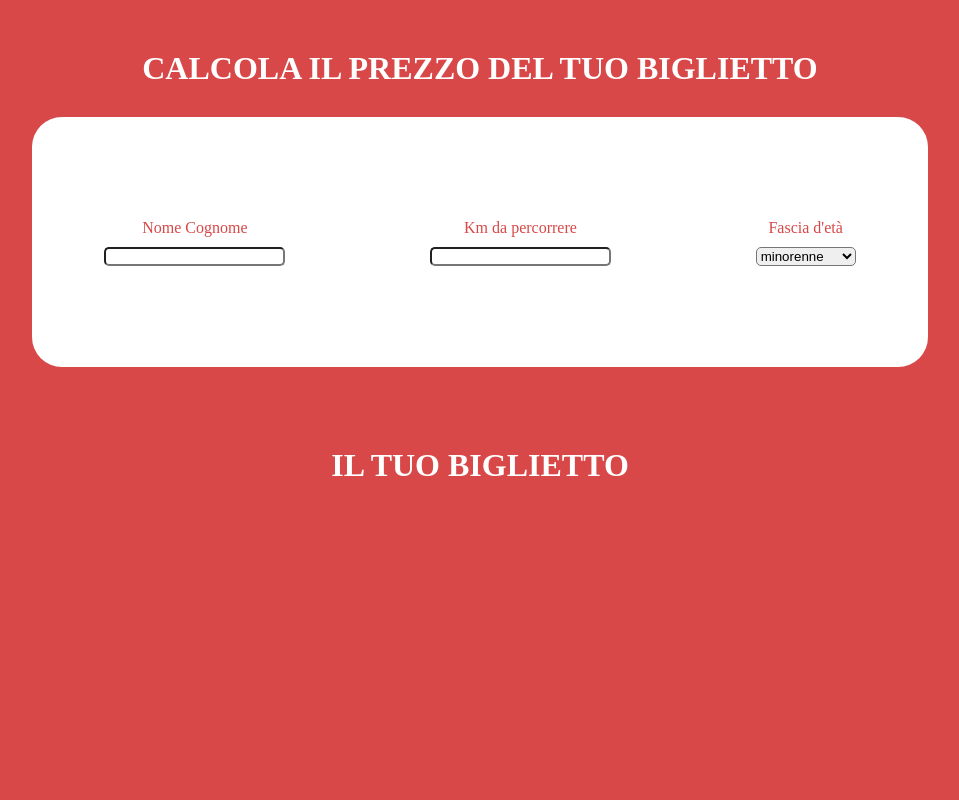
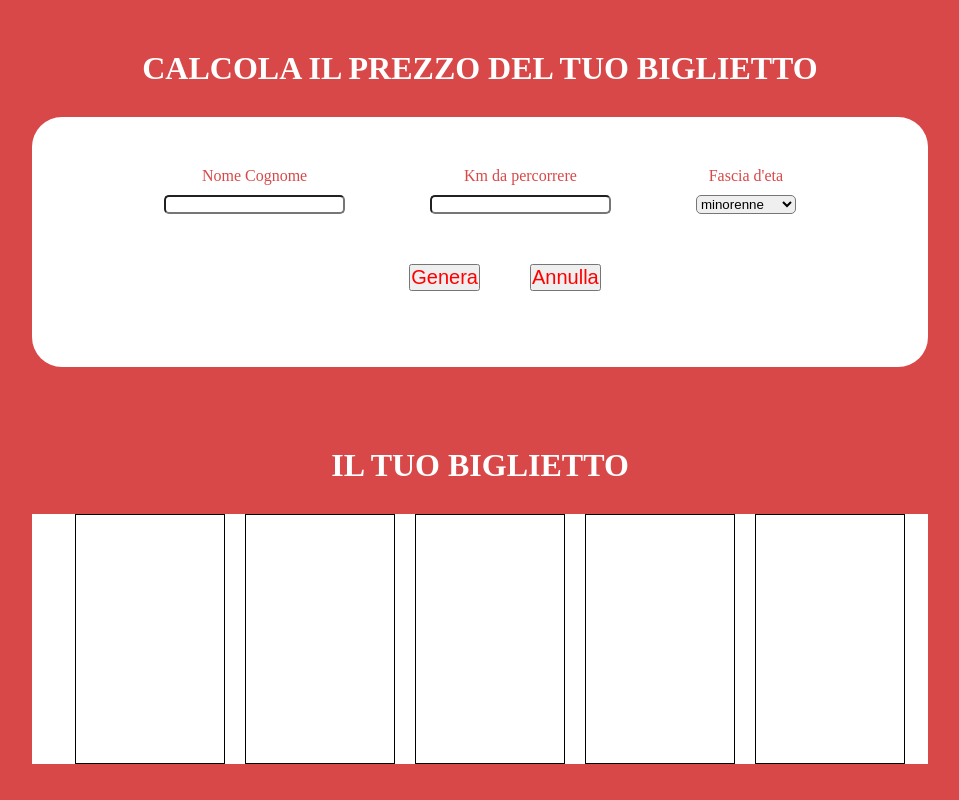
Before and after one commit to marcomaione/js-biglietto-treno-form, a plain HTML site: page index.html in a window 1280 px wide. Shown: the whole page, without its empty margins (160-1119 px from the left). Drawn offline with Linux system fonts and the light colour scheme.

Commit message:
aggiornamento

```diff
--- a/index.html
+++ b/index.html
@@ -12,16 +12,17 @@
     <h1> CALCOLA IL PREZZO DEL TUO BIGLIETTO</h1>
 
     <div class="first">
-        <div class="item">
+        <div class="row">
+            <div class="option">
                 <p>Nome Cognome</p>
                 <input type="text" id="name">
             </div>
-        <div class="item">
+            <div class="option">
                 <p>Km da percorrere</p>
                 <input type="number" id="km">
             </div>
-        <div class="item">
-            <p>Fascia d'età</p>
+            <div class="option">
+                <p>Fascia d'eta</p>
                 <select id="age">
                     <option value="minorenne">minorenne</option>
                     <option value="maggiorenne">maggiorenne</option>
@@ -29,8 +30,26 @@
                 </select>
             </div>
         </div>
+        <div class="row-1">
+            <button id="genera">Genera</button>
+            <button id="annulla">Annulla</button>
+        </div>
+    </div>
 
     <h1>IL TUO BIGLIETTO</h1>
+
+    <div class="second">
+        <div class="item"></div>
+        <div class="item"></div>
+        <div class="item"></div>
+        <div class="item"></div>
+        <div class="item">
+
+            <h2 id="costo"></h2>
+
+        </div>
+
+    </div>
 
 
 
--- a/main.js
+++ b/main.js
@@ -1,12 +1,15 @@
 
 let price = km * 0.21;
-let discount = price / 100 * 20 ;
 let senior = price / 100 * 40 ;
-let finalPrice = price - discount
 let name = document.getElementById("nome cognome");
 let km = document.getElementById("km da percorrere");
-let age = document.getElementById("eta")
+let age = document.getElementById(" Fascia d'eta");
+let button = document.getElementById("genera")
+
 
 if ( age = minorenne) {
+    let discount = price / 100 * 20 ;
+    var finalPrice = price - discount;
+    document.getElementById("costo").innerHTML = finalPrice + "euro";
 
 }
--- a/style.css
+++ b/style.css
@@ -15,9 +15,6 @@ h1 {
 }
 
 .first {
-    display: flex;
-    align-items: center;
-    justify-content:space-around;
     background-color: white;
     border-radius: 30px;
     width: 70%;
@@ -25,16 +22,54 @@ h1 {
     margin: 30px auto;
 }
 
-.item p {
+.row {
+    padding-top: 50px;
+    margin: auto;
+    width: 80%;
+    display: flex;
+    justify-content: space-around;
+}
+
+.row-1 {
+    padding-top: 50px;
+    margin: auto;
+    width: 80%;
+    display: flex;
+    align-items: center;
+    justify-content:center;
+}
+
+button {
+    margin-left: 50px;
+    font-size: 20px;
+    color: red;
+}
+
+.second {
+    display: flex;
+    justify-content: center ;
+    background-color: white;
+    width: 70%;
+    min-height: 250px;
+    margin: 30px auto;
+}
+
+.item {
+    border: solid 1px black;
+    width: 150px;
+    margin-left: 20px;
+}
+
+.option p {
     text-align: center;
     color:rgb(216, 72, 72);
     padding-bottom: 10px;
 }
 
-.item input {
+.option input {
     border-radius: 5px;
 }
 
-.item select {
+.option select {
     border-radius: 5px;
 }
```
Lines whose indentation alone changed are shown as unchanged.
